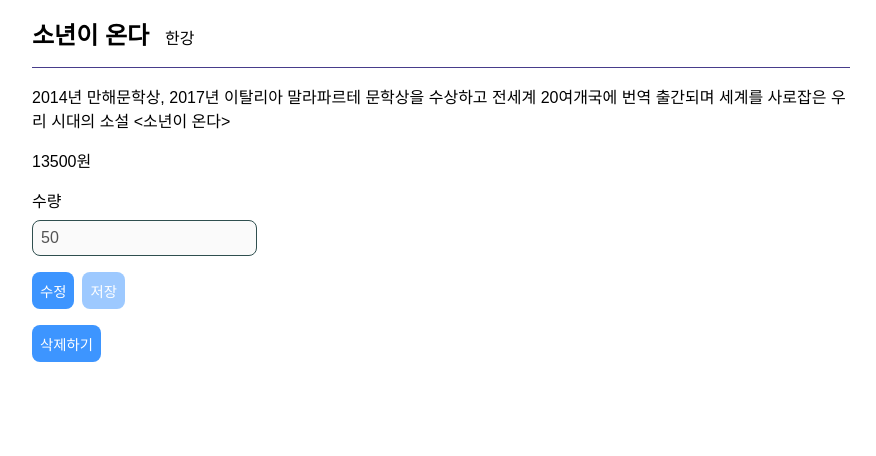
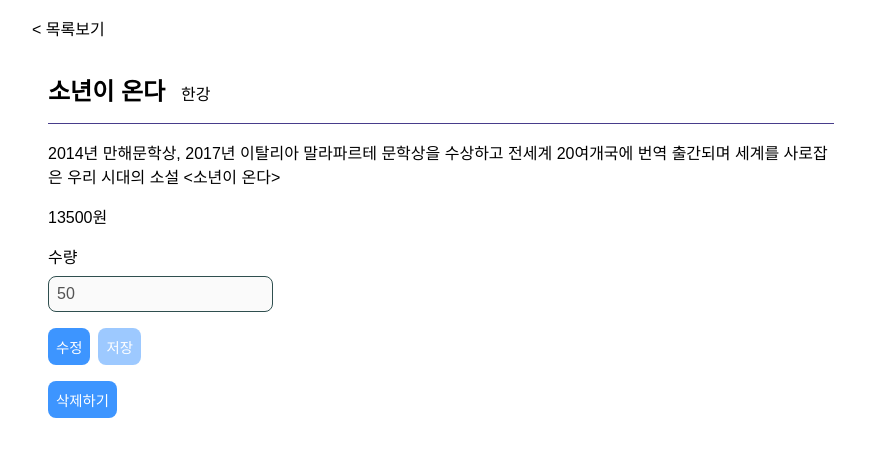
Before and after one commit to ParkSohyunee/web-front-end-assignment, a Next.js app: page /books/1 in a window 1280 px wide. Shown: the top 456 px of the page, without its empty margins (199-1075 px from the left). Built offline with nearby package versions, Linux system fonts and the light colour scheme; data requests are answered from the project's data file.

Commit message:
design: 책 상세페이지에서 목록페이지로 이동할 수 있는 UI 추가

```diff
--- a/src/app/(route)/books/[id]/_components/BookCard.module.css
+++ b/src/app/(route)/books/[id]/_components/BookCard.module.css
@@ -1,8 +1,5 @@
 .container {
-  margin: auto;
   padding: 1rem;
-  max-width: 850px;
-  min-height: 100vh;
   display: flex;
   flex-direction: column;
   gap: 1rem;
--- /dev/null
+++ b/src/app/(route)/books/[id]/page.module.css
@@ -0,0 +1,9 @@
+.page {
+  margin: auto;
+  padding: 1rem;
+  max-width: 850px;
+  min-height: 100vh;
+  display: flex;
+  flex-direction: column;
+  gap: 1rem;
+}
--- a/src/app/(route)/books/[id]/page.tsx
+++ b/src/app/(route)/books/[id]/page.tsx
@@ -1,4 +1,7 @@
+import Link from 'next/link';
 import { notFound } from 'next/navigation';
+
+import styles from './page.module.css';
 
 import { BookType } from '@/app/_lib/types/book';
 import { DOMAIN_URL } from '@/app/_lib/constants/domain';
@@ -24,7 +27,8 @@
   const book = await getBookDetail(bookId);
 
   return (
-    <main>
+    <main className={styles.page}>
+      <Link href="/books">{`<`} 목록보기</Link>
       <BookCard book={book} />
     </main>
   );
```
